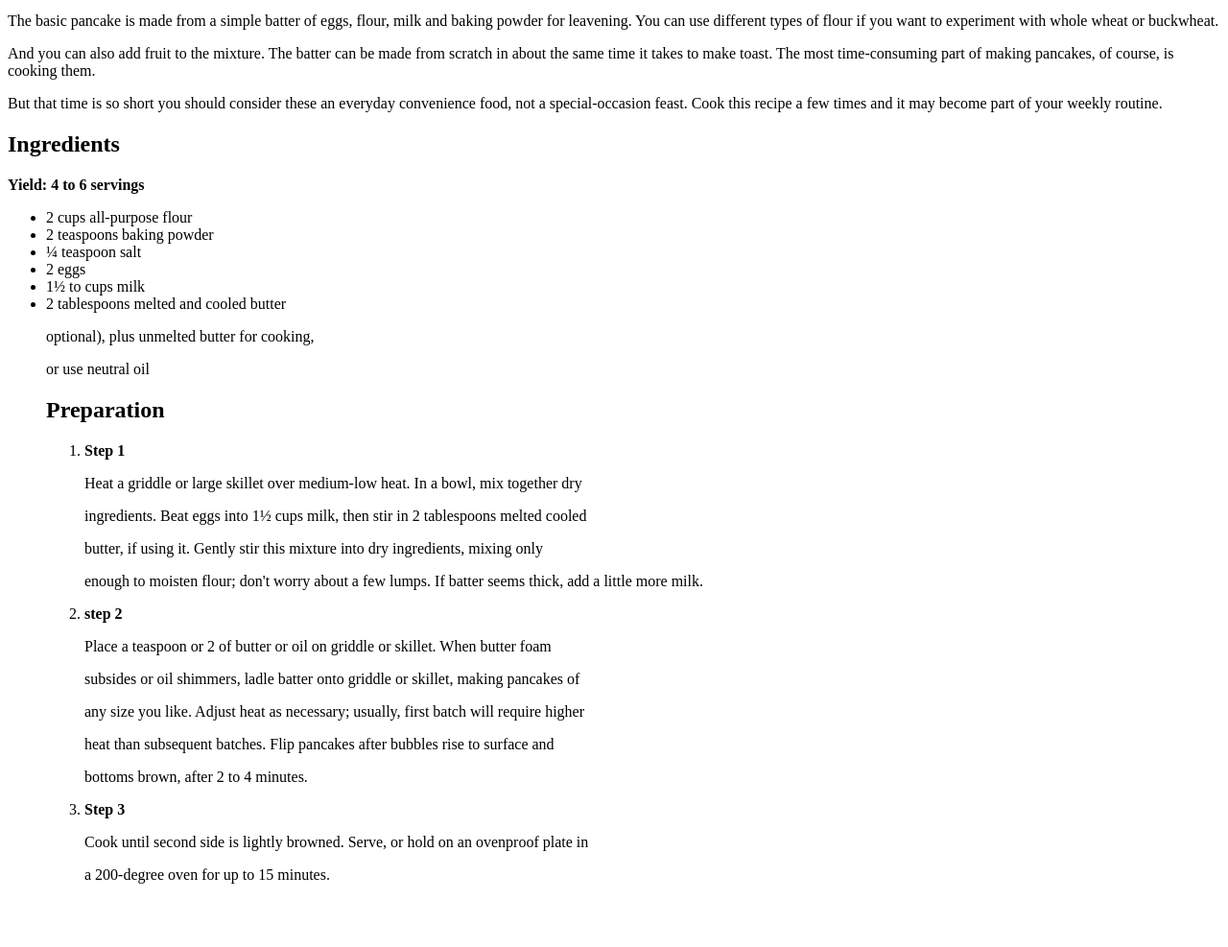
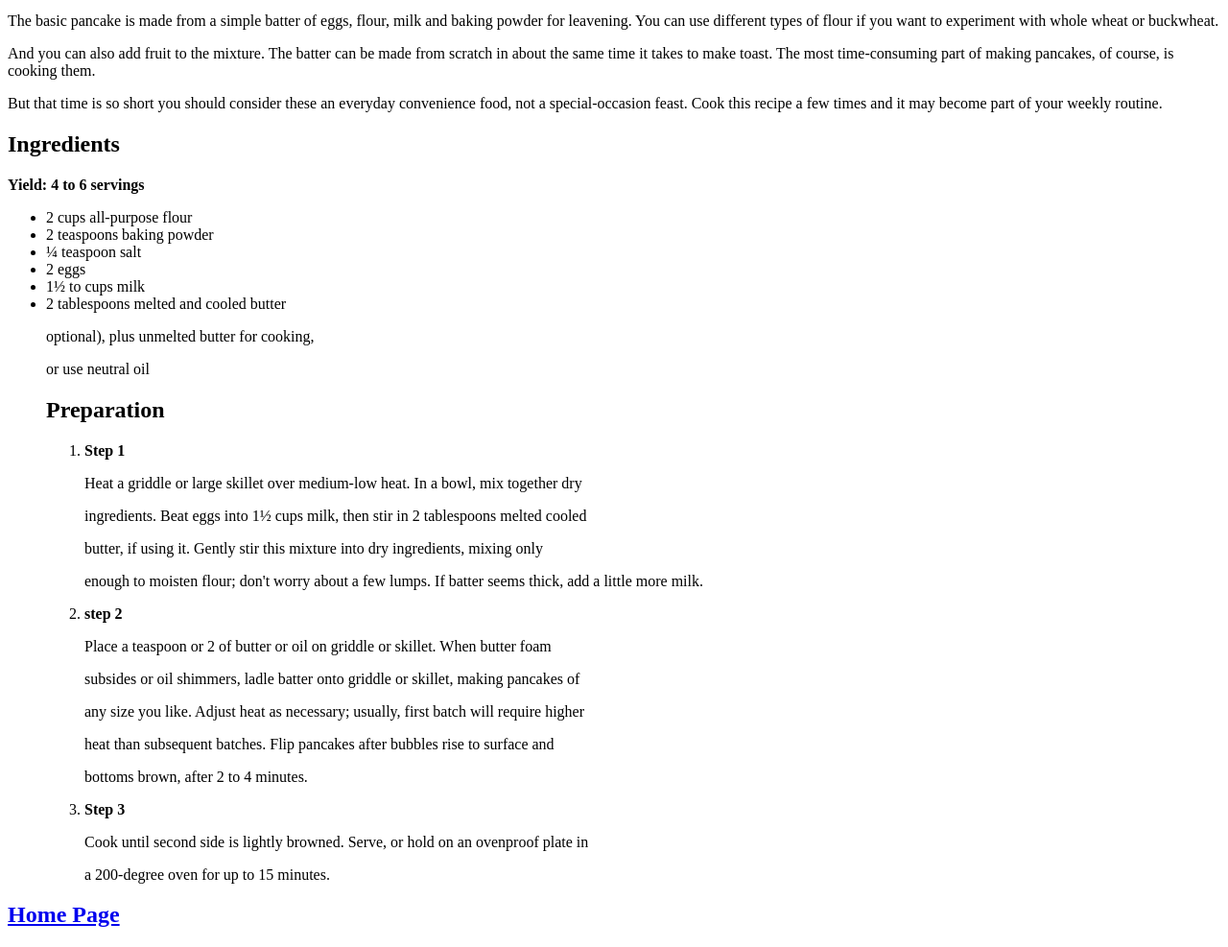
Before and after one commit to JustKesy/odin-recipies, a plain HTML site: page recipes/pancakes.html in a window 1280 px wide. Shown: the part 101-1088 px from the top of the page at 96% size. Before the commit the page ends 1038 px from the top, so only its background shows below. Drawn offline with Linux system fonts and the light colour scheme.

Commit message:
Included 'Home Page' buttons on macarone.html and pancake.html file

```diff
--- a/recipes/pancakes.html
+++ b/recipes/pancakes.html
@@ -35,5 +35,6 @@
 
 
 </ul>
+<h2><a href="../index.html">Home Page</a></h2>
     </body>
 </html>
```
Also changed, not shown: recipes/macarone.html (+2 -0 lines).
